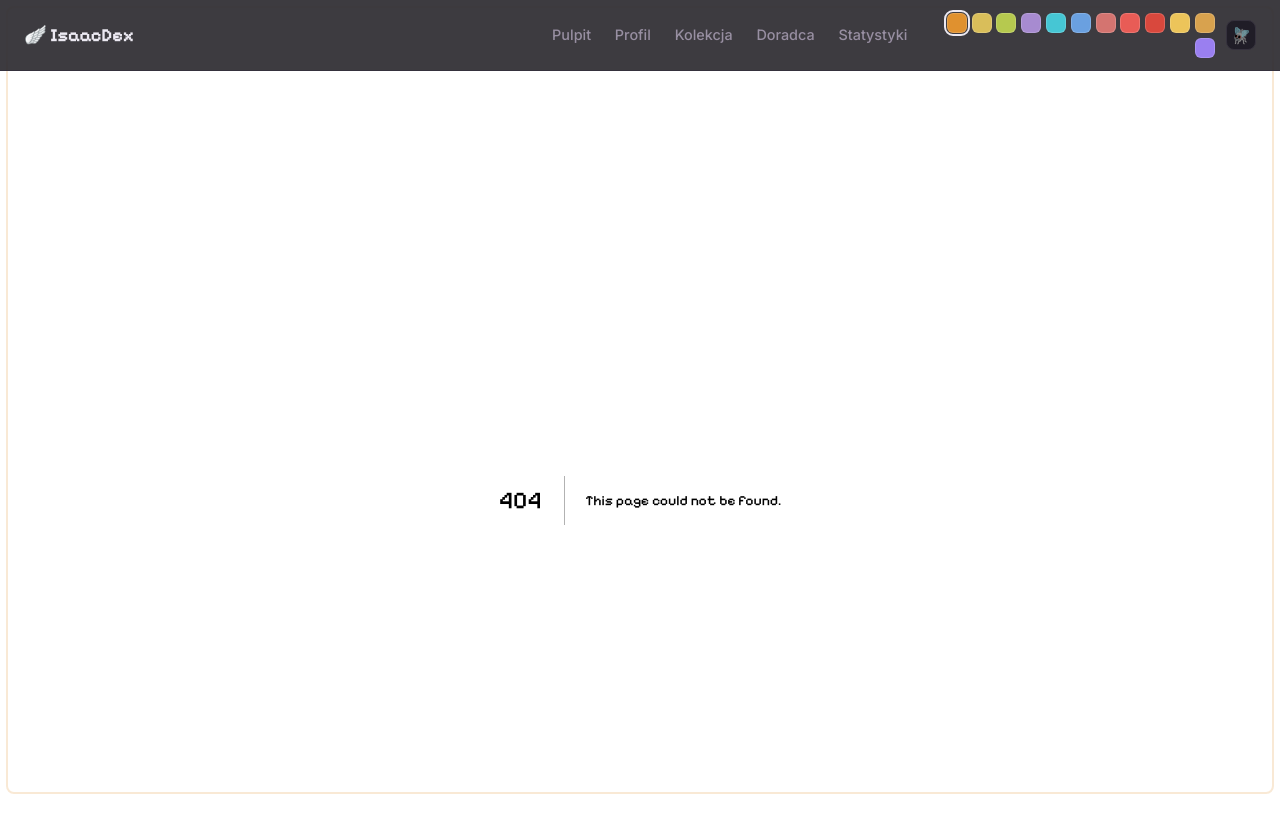
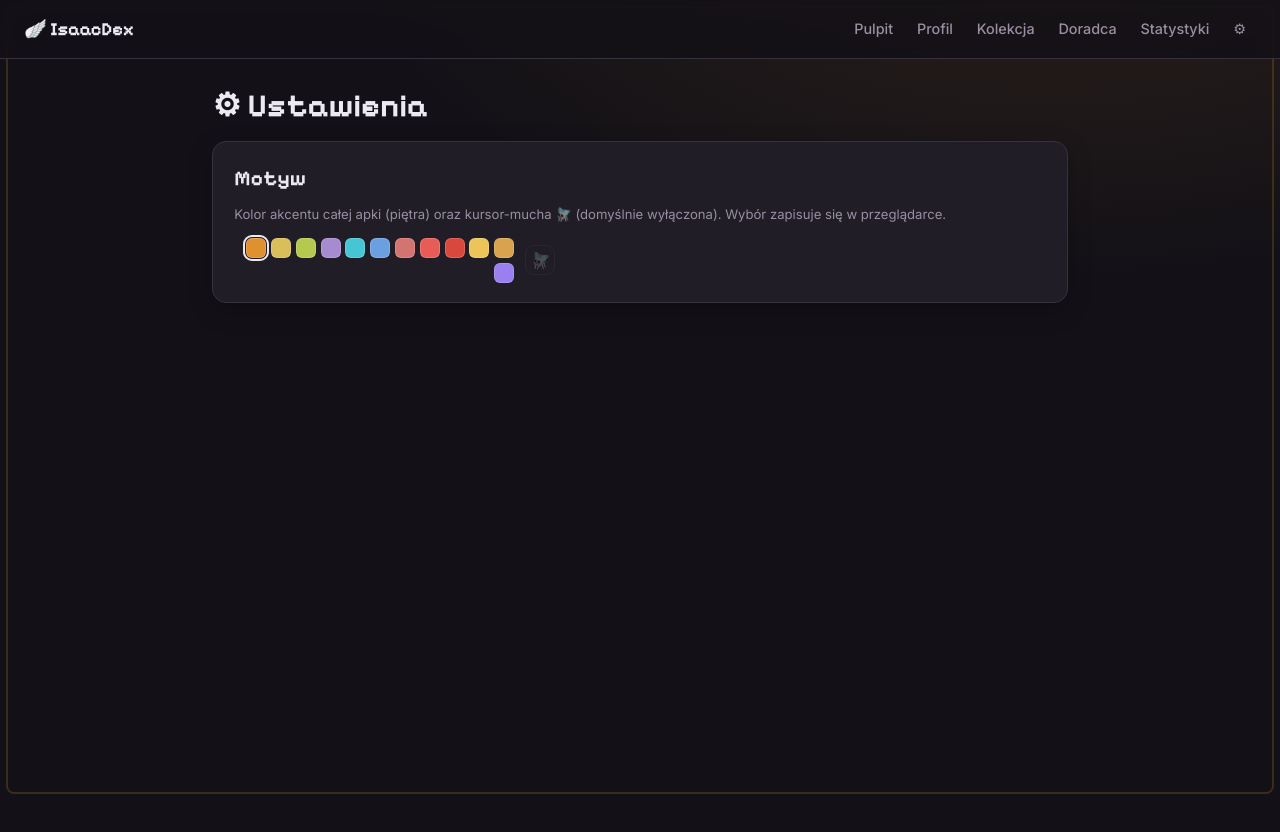
Before and after one commit to Riceookie/isaacdex, a Next.js app in the folder apps/web/: page /ustawienia in a window 1280 px wide. Before the commit this address had no page. Shown: the top 832 px of the page. After the commit the page ends 800 px from the top, so only its background shows below. Built offline with nearby package versions, Linux system fonts and the light colour scheme.

Commit message:
Ustawienia: kolory piętra + mucha przeniesione do /ustawienia (mucha domyślnie OFF)
- ThemeApplier (bez UI) utrzymuje motyw na każdej stronie z localStorage
- FloorSwitcher (kontrolki) na /ustawienia; ikona ⚙ w nawigacji
- mucha-kursor domyślnie wyłączona

```diff
--- a/apps/web/app/layout.tsx
+++ b/apps/web/app/layout.tsx
@@ -2,7 +2,7 @@ import './globals.css'
 import Link from 'next/link'
 import type { ReactNode } from 'react'
 import { Pixelify_Sans, Inter } from 'next/font/google'
-import FloorSwitcher from '@/components/FloorSwitcher'
+import ThemeApplier from '@/components/ThemeApplier'
 
 const display = Pixelify_Sans({
   subsets: ['latin', 'latin-ext'],
@@ -25,10 +25,11 @@ export default function RootLayout({ children }: { children: ReactNode }) {
     <html
       lang="pl"
       data-floor="basement"
-      data-fly="on"
+      data-fly="off"
       className={`${display.variable} ${hand.variable}`}
     >
       <body>
+        <ThemeApplier />
         <div className="surface">
           <header className="nav">
             <Link href="/" className="brand">
@@ -41,8 +42,10 @@ export default function RootLayout({ children }: { children: ReactNode }) {
                 <Link href="/kolekcja">Kolekcja</Link>
                 <Link href="/doradca">Doradca</Link>
                 <Link href="/statystyki">Statystyki</Link>
+                <Link href="/ustawienia" aria-label="Ustawienia">
+                  ⚙
+                </Link>
               </nav>
-              <FloorSwitcher />
             </div>
           </header>
           <main className="container">{children}</main>
--- /dev/null
+++ b/apps/web/app/ustawienia/page.tsx
@@ -0,0 +1,22 @@
+import FloorSwitcher from '@/components/FloorSwitcher'
+
+export const metadata = { title: 'Ustawienia — IsaacDex' }
+
+export default function UstawieniaPage() {
+  return (
+    <section>
+      <h1>⚙ Ustawienia</h1>
+
+      <div className="note">
+        <h2>Motyw</h2>
+        <p className="muted small">
+          Kolor akcentu całej apki (piętra) oraz kursor-mucha 🪰 (domyślnie wyłączona). Wybór
+          zapisuje się w przeglądarce.
+        </p>
+        <div className="settings-row">
+          <FloorSwitcher />
+        </div>
+      </div>
+    </section>
+  )
+}
--- a/apps/web/components/FloorSwitcher.tsx
+++ b/apps/web/components/FloorSwitcher.tsx
@@ -28,7 +28,7 @@ export default function FloorSwitcher() {
     setFloor(zapisaneFloor)
     document.documentElement.dataset.floor = zapisaneFloor
 
-    const flyOn = localStorage.getItem('idx_fly') !== 'off'
+    const flyOn = localStorage.getItem('idx_fly') === 'on'
     setFly(flyOn)
     document.documentElement.dataset.fly = flyOn ? 'on' : 'off'
   }, [])
--- /dev/null
+++ b/apps/web/components/ThemeApplier.tsx
@@ -0,0 +1,16 @@
+'use client'
+
+import { useEffect } from 'react'
+
+// Bez UI — tylko utrzymuje wybrany motyw (piętro) i muchę na każdej stronie.
+// Kontrolki są w /ustawienia; tu wczytujemy zapis z localStorage przy wejściu.
+export default function ThemeApplier() {
+  useEffect(() => {
+    const floor = localStorage.getItem('idx_floor') || 'basement'
+    document.documentElement.dataset.floor = floor
+    // Mucha DOMYŚLNIE wyłączona — włącza się tylko gdy user ją zapisał jako 'on'.
+    const fly = localStorage.getItem('idx_fly') === 'on' ? 'on' : 'off'
+    document.documentElement.dataset.fly = fly
+  }, [])
+  return null
+}
```
